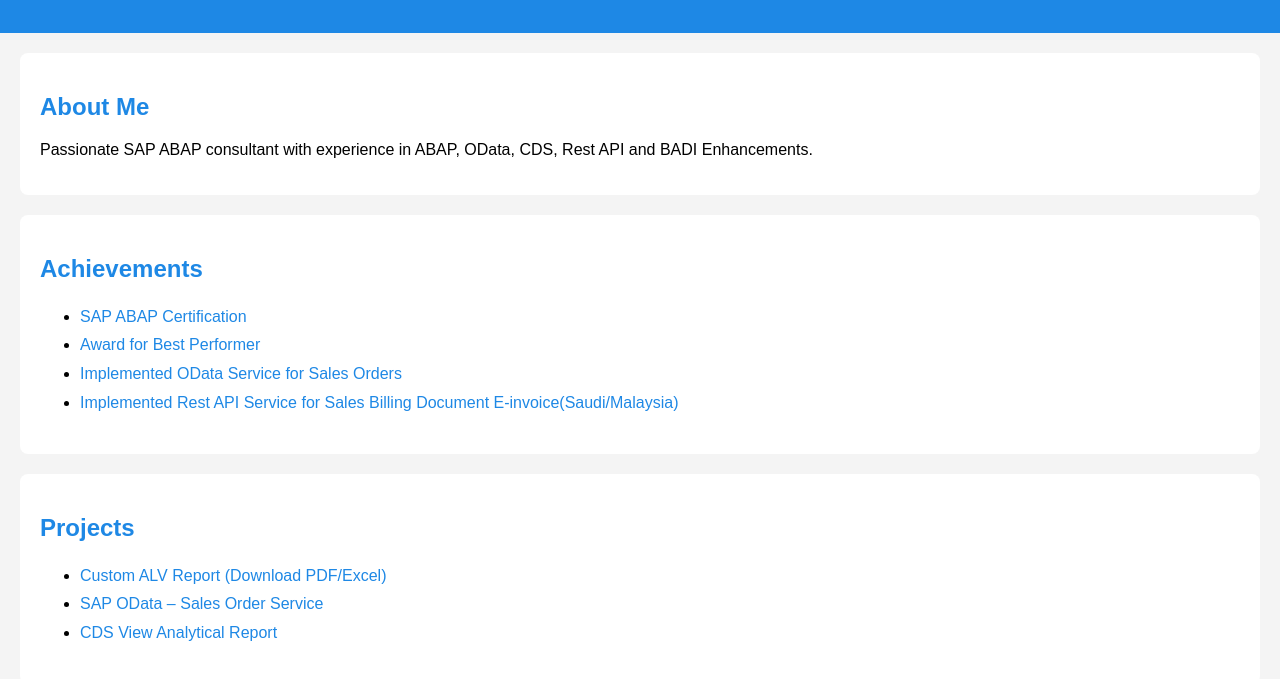
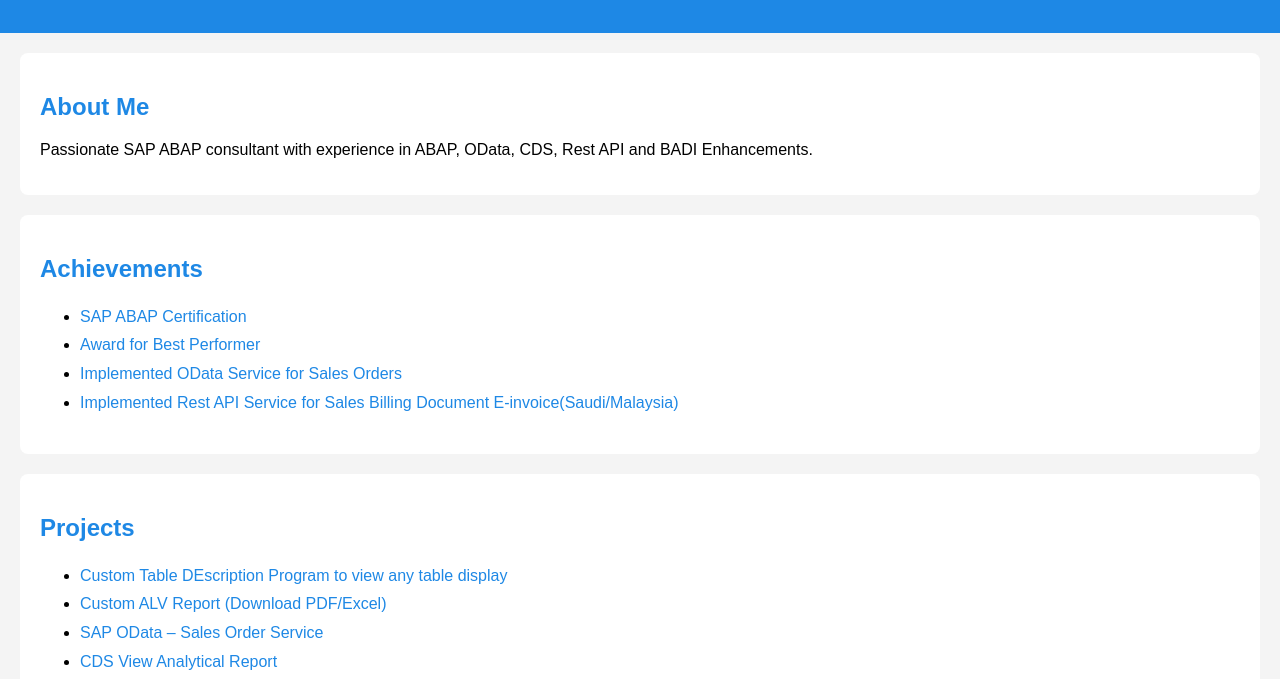
Before and after one commit to Karthikeyan-SAP-Learning/karthikeyan.github.io, a plain HTML site: page index.html in a window 1280 px wide. Shown: the part 121-800 px from the top of the page. Drawn offline with Linux system fonts and the light colour scheme.

Commit message:
Update index.html

```diff
--- a/index.html
+++ b/index.html
@@ -63,6 +63,7 @@
 <div class="section">
     <h2>Projects</h2>
     <ul>
+        <li><a href="https://raw.githubusercontent.com/Karthikeyan-SAP-Learning/SAP-ABAP-Learning/refs/heads/main/prg/table_description.abap" target="_blank">Custom Table DEscription Program to view any table display</a></li>
         <li><a href="https://github.com/project1" target="_blank">Custom ALV Report (Download PDF/Excel)</a></li>
         <li><a href="https://github.com/project2" target="_blank">SAP OData – Sales Order Service</a></li>
         <li><a href="https://github.com/project3" target="_blank">CDS View Analytical Report</a></li>
```
